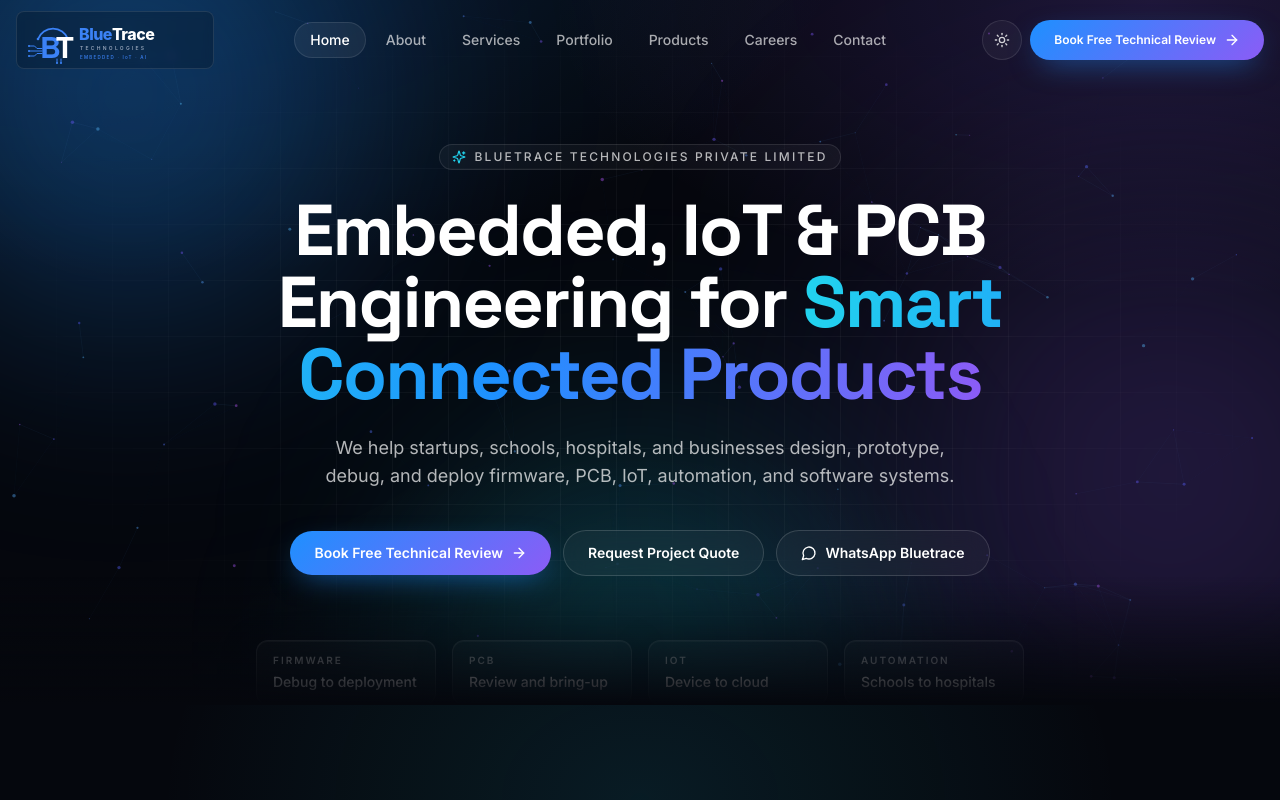
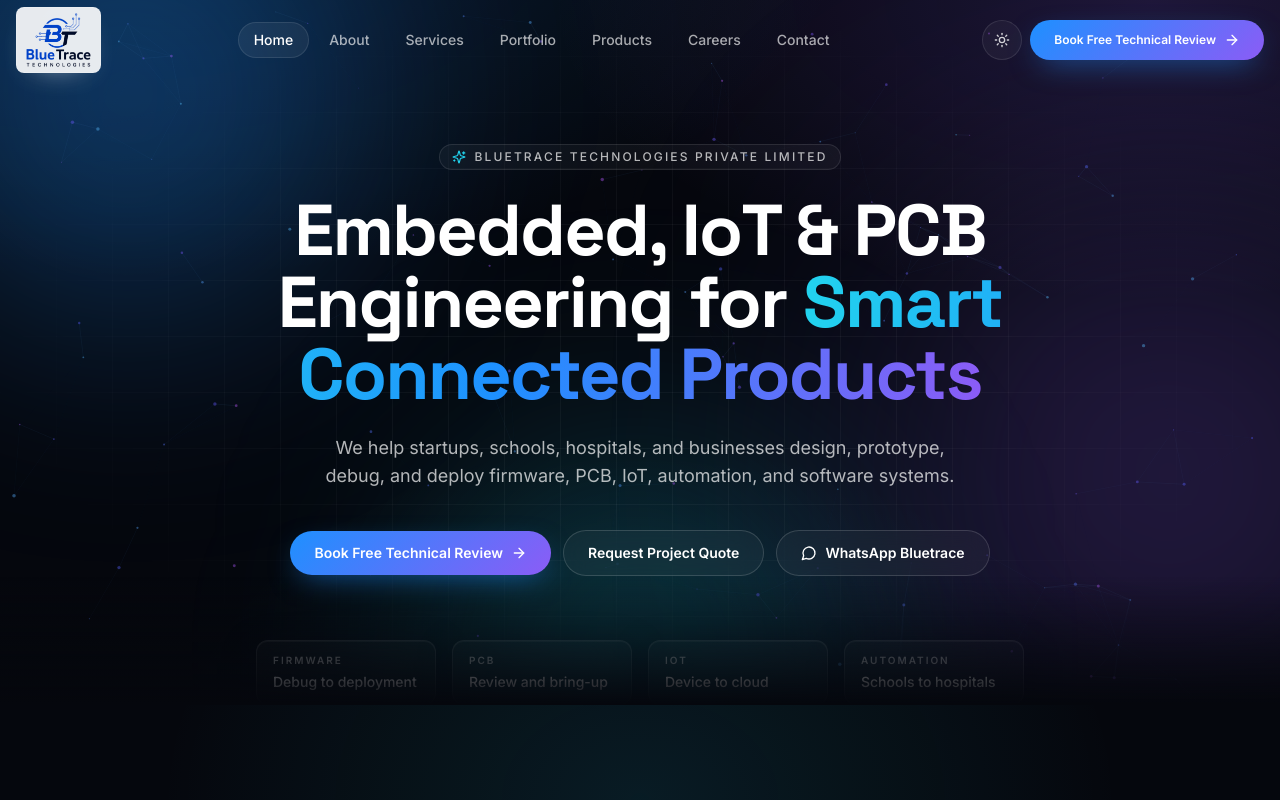
Before and after one commit to bluetracetechnologies-dot/bluetracewebpage, a Next.js app: page / in a window 1280 px wide. Shown: the top 800 px of the page. Built offline with nearby package versions, Linux system fonts and the light colour scheme.

Commit message:
fix(logo): use exact user-provided logo artwork

```diff
--- a/components/Logo.tsx
+++ b/components/Logo.tsx
@@ -3,30 +3,21 @@
 type LogoProps = {
   className?: string;
   context?: "navbar" | "footer";
-  surface?: "dark" | "light";
 };
 
 export function Logo({
   className = "",
   context = "navbar",
-  surface = "dark",
 }: LogoProps) {
   const sizeClass =
     context === "footer"
-      ? "h-14 w-auto max-w-[280px] md:h-16"
-      : "h-10 w-auto max-w-[240px] md:h-12";
+      ? "h-16 w-auto max-w-[320px] md:h-20"
+      : "h-12 w-auto max-w-[260px] md:h-14";
 
   const wrapperClass =
     context === "footer"
       ? "px-0 py-0"
-      : "rounded-lg border border-white/10 bg-black/20 px-2 py-1 backdrop-blur-sm";
-
-  const svgSrc =
-    surface === "dark" ? "/logo.svg" : "/logo-light.svg";
-  const pngSrc =
-    surface === "dark"
-      ? "/logo-horizontal-light.png"
-      : "/logo-horizontal.png";
+      : "rounded-lg border border-white/15 bg-white/90 px-2 py-1 shadow-[0_10px_30px_-20px_rgba(255,255,255,0.85)]";
 
   return (
     <Link
@@ -35,17 +26,13 @@
       className={`group inline-flex items-center ${className}`}
     >
       <span className={`inline-flex items-center transition-transform duration-300 group-hover:scale-[1.01] ${wrapperClass}`}>
-        <picture>
-          <source srcSet={svgSrc} type="image/svg+xml" />
-          <source srcSet={pngSrc} type="image/png" />
         <img
-            src="/logo-actual.png"
+          src="/logo-exact-transparent.png"
           alt="BlueTrace Technologies"
           className={`${sizeClass} block object-contain`}
           loading="eager"
           decoding="async"
         />
-        </picture>
       </span>
     </Link>
   );
```
Also changed, not shown: public/logo-exact-transparent.png (added). Lines whose indentation alone changed are shown as unchanged.
